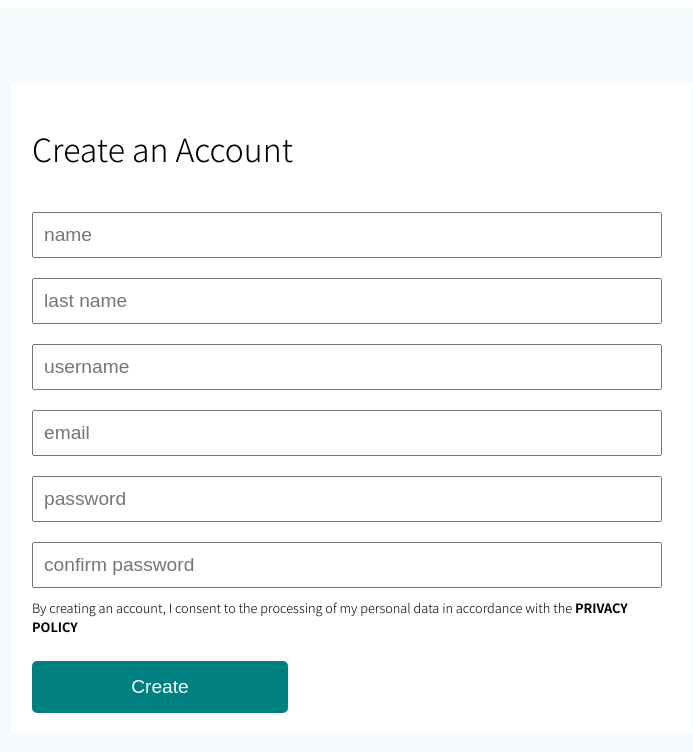
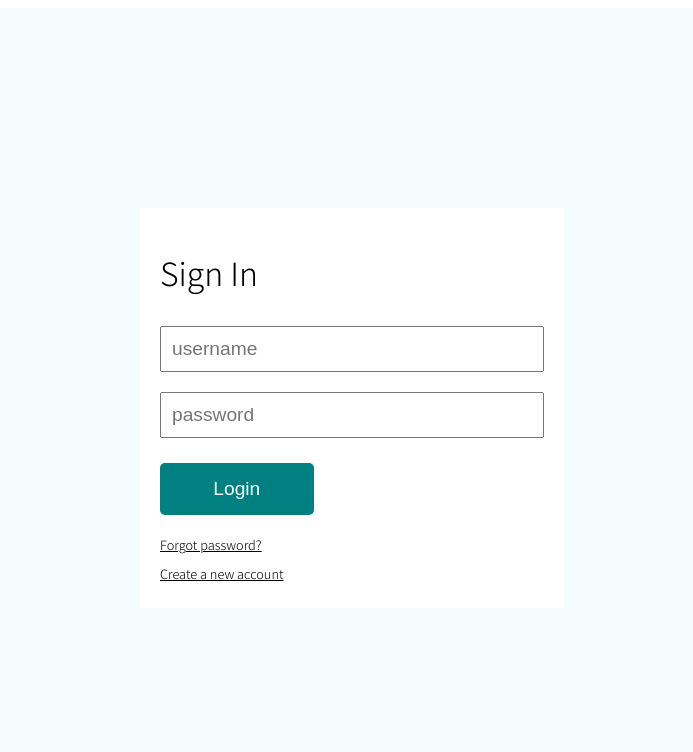
Before and after one commit to emmanuelkamala/bufushop, a React (Create React App) app: page / in a window 1280 px wide. Shown: the top 752 px of the page, without its empty margins (296-989 px from the left). Built offline with nearby package versions, Linux system fonts and the light colour scheme.

Commit message:
Create a login page

```diff
--- a/src/App.js
+++ b/src/App.js
@@ -1,8 +1,9 @@
 // import Home from "./pages/Home";
 // import ProductList from "./pages/ProductList";
 
-//import Product from "./pages/Product";
-import Register from "./pages/Register";
+// import Product from "./pages/Product";
+import Login from "./pages/Login";
+// import Register from "./pages/Register";
 
 
 function App() {
@@ -10,8 +11,9 @@
     <div className="App">
       {/* <Home />
       <ProductList />
-      <Product />*/}
-      <Register />
+      <Product />
+      <Register />*/}
+      <Login />
     </div>
   );
 }
--- a/src/pages/Login.jsx
+++ b/src/pages/Login.jsx
@@ -2,13 +2,64 @@
 import styled from 'styled-components';
 
 const Container = styled.div`
-
+  width: 100vw;
+  height: 100vh;
+  background-color: #f5fbfd;
+  display: flex;
+  align-items: center;
+  justify-content: center;
+`
+const Wrapper = styled.div`
+  width: 30%;
+  padding: 20px;
+  background-color: white;
+`
+const Title = styled.h1`
+  font-size: 2rem;
+  font-weight: 300;
+`
+const Form = styled.form`
+  display: flex;
+  flex-direction: column;
+`
+const Input = styled.input`
+  flex: 1;
+  min-width: 50%;
+  margin: 10px 0;
+  padding: 10px;
+  font-size: 1.2rem;
+`
+const Button = styled.button`
+  width: 40%;
+  border: none;
+  padding: 15px 20px;
+  margin: 15px 0;
+  background-color: teal;
+  color: #fff;
+  font-size: 1.2rem;
+  border-radius: 5px;
+  cursor: pointer
+`
+const Link = styled.a`
+  margin: 5px 0;
+  font-size: 0.8rem;
+  text-decoration: underline;
+  cursor: pointer;
 `
 
 const Login = () => {
   return (
     <Container>
-
+      <Wrapper>
+        <Title>Sign In</Title>
+        <Form>
+          <Input placeholder="username" />
+          <Input placeholder="password" />
+          <Button>Login</Button>
+          <Link>Forgot password?</Link>
+          <Link>Create a new account</Link>
+        </Form>
+      </Wrapper>
     </Container>
   )
 }
```
